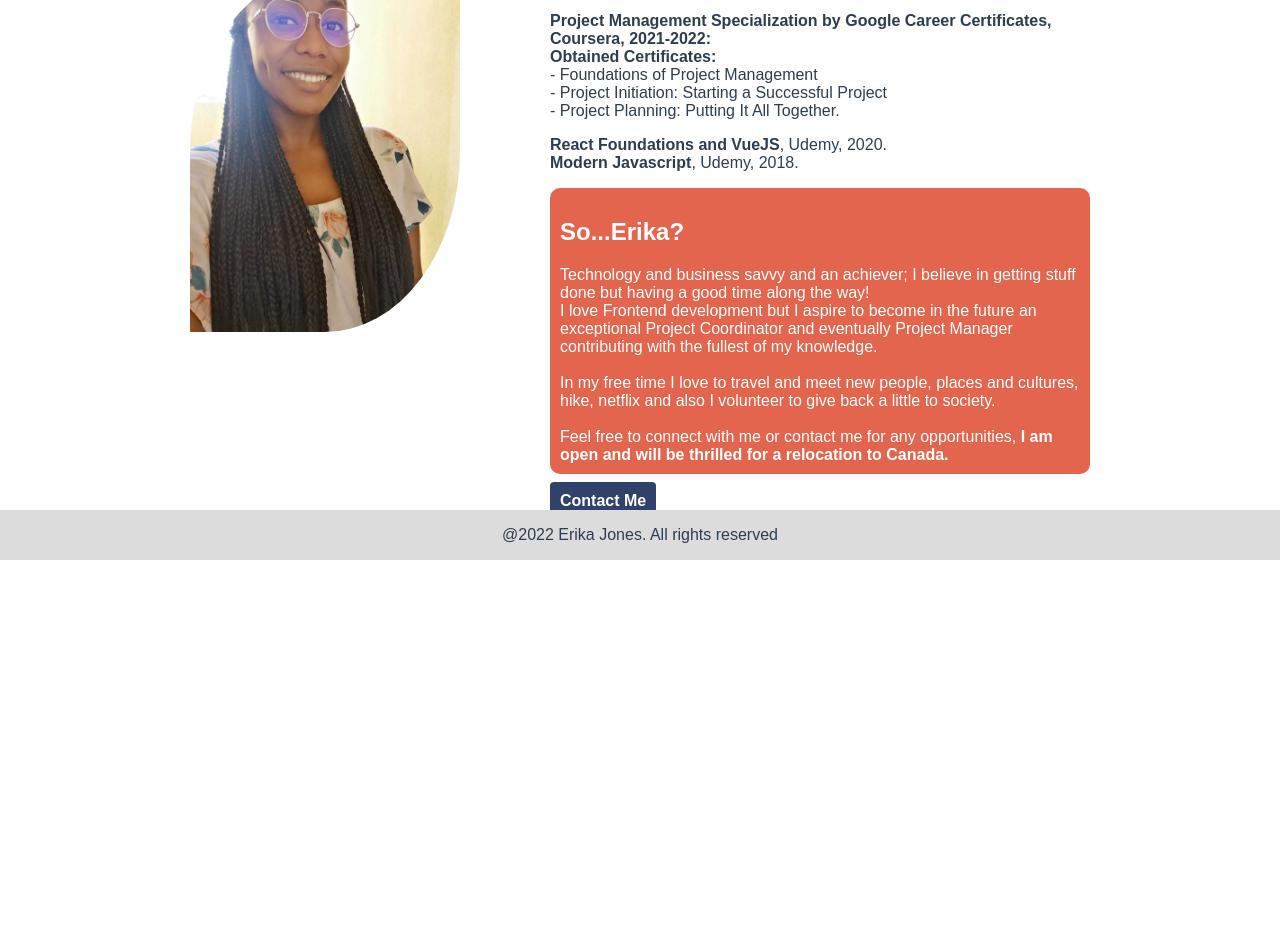
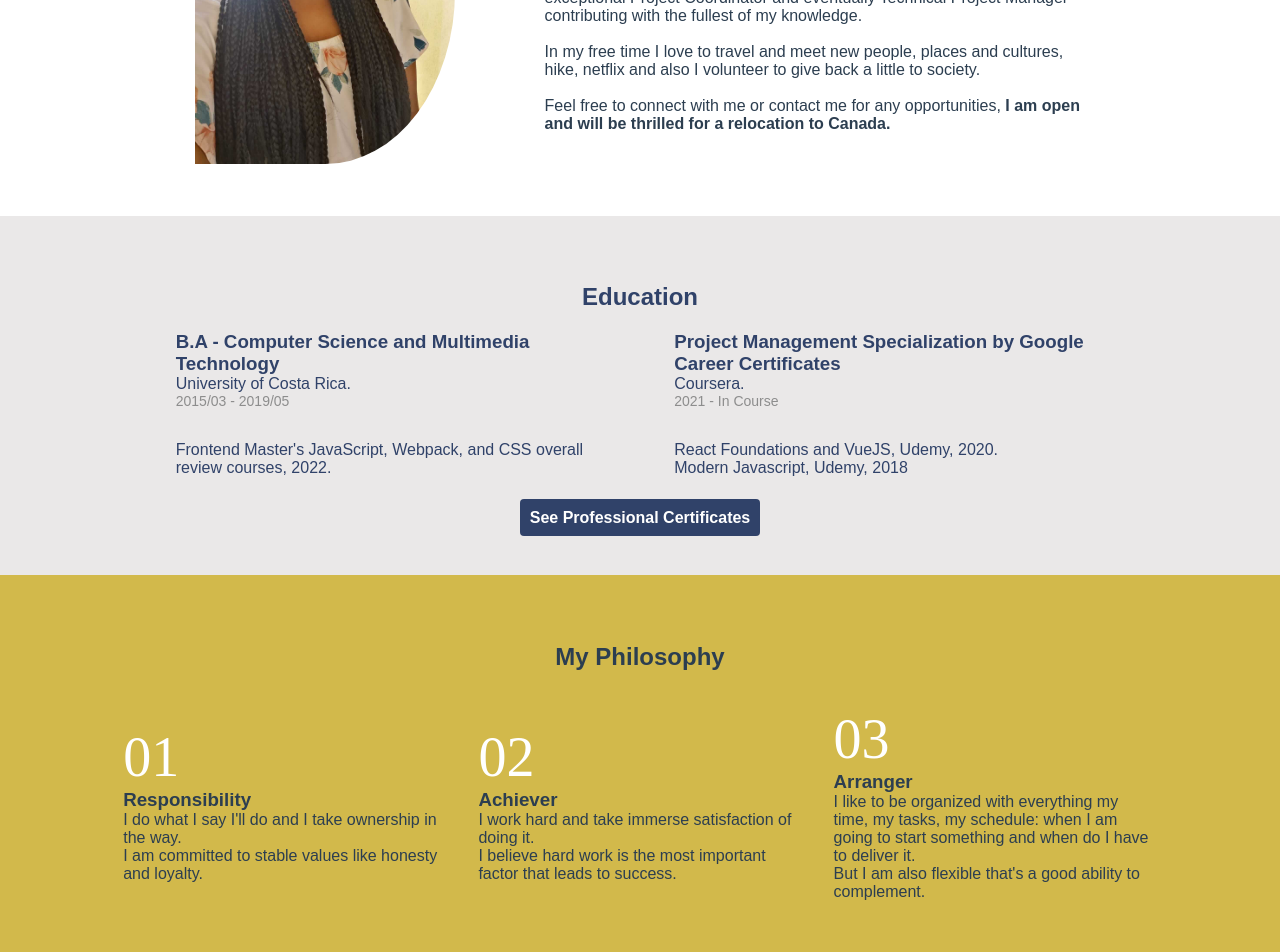
Before and after one commit to erikajns/portfolio, a Vue app: page /about-me in a window 1280 px wide. Shown: the part 280-1232 px from the top of the page. Before the commit the page ends 840 px from the top, so only its background shows below. Built offline with nearby package versions, Linux system fonts and the light colour scheme; a web font is replaced by a local one.

Commit message:
Update About-Me.vue
About Me refactor

```diff
--- a/src/views/About-Me.vue
+++ b/src/views/About-Me.vue
@@ -1,47 +1,16 @@
 <template>
   <div class="about-me container page">
     <div class="about-me__image">
-      <h1>Who is Erika professionally and personally?</h1>
       <img :src="`${publicPath}me.jpeg`" />
     </div>
     <div class="about-me__detail">
-      <div class="about-me__education">
-        <h2 class="pink">Education</h2>
-        <h3 class="no-margins">
-          B.A - Computer Science and Multimedia Technology
-        </h3>
-        <p class="no-margins">University of Costa Rica.</p>
-        <p class="copy-grey no-margins">2015/03 - 2019/05</p>
-        <br />
-        <p class="no-margins">
-          <b class="pink">Current Course:</b> Frontend Master’s JavaScript,
-          Webpack, and CSS overall review courses, 2022.
-        </p>
-        <p>
-          <b
-            >Project Management Specialization by Google Career Certificates,
-            Coursera, 2021-2022:</b
-          >
-          <br />
-          <b>Obtained Certificates:</b>
-          <br />
-          - Foundations of Project Management <br />
-          - Project Initiation: Starting a Successful Project <br />
-          - Project Planning: Putting It All Together.
-        </p>
-        <p>
-          <b>React Foundations and VueJS</b>, Udemy, 2020. <br />
-          <b>Modern Javascript</b>, Udemy, 2018.
-        </p>
-      </div>
-
-      <div class="about-me__personal">
-        <h2>So...Erika?</h2>
+      <div class="about-me__general-information">
+        <h1>Who is Erika professionally and personally?</h1>
         <p class="no-margins">
           Technology and business savvy and an achiever; I believe in getting
           stuff done but having a good time along the way!<br />
           I love Frontend development but I aspire to become in the future an
-          exceptional Project Coordinator and eventually Project Manager
+          exceptional Project Coordinator and eventually Technical Project Manager
           contributing with the fullest of my knowledge.<br /><br />
           In my free time I love to travel and meet new people, places and
           cultures, hike, netflix and also I volunteer to give back a little to
@@ -50,10 +19,75 @@
           <b>I am open and will be thrilled for a relocation to Canada.</b>
         </p>
       </div>
-      <br />
-      <a :href="`mailto:${myMail}`">Contact Me</a>
     </div>
   </div>
+    <div class="about-me__education">
+      <h2>Education</h2>
+      <div class="education">
+      <div class="education__info">
+        <h3 class="no-margins">
+          B.A - Computer Science and Multimedia Technology
+        </h3>
+        <p class="no-margins">University of Costa Rica.</p>
+        <p class="copy-grey no-margins">2015/03 - 2019/05</p>
+      </div>
+      <div class="education__info">
+        <h3 class="no-margins">
+          Project Management Specialization by Google Career Certificates
+        </h3>
+        <p class="no-margins">Coursera.</p>
+        <p class="copy-grey no-margins">2021 - In Course</p>
+      </div>
+      </div>
+      <div class="education">
+      <div class="education__info">
+        Frontend Master's JavaScript, Webpack, and CSS overall review courses, 2022.
+      </div>
+      <div class="education__info">
+        React Foundations and VueJS, Udemy, 2020. <br /> Modern Javascript, Udemy, 2018
+      </div>
+      </div>
+      <a id="about-me__button" href="https://drive.google.com/drive/folders/1OvxS2ue6fDZoO5sDzycT5q1n-MW20w3H?usp=sharing">See Professional Certificates</a>
+    </div>
+    <div class="about-me__philosophy">
+      <h2>My Philosophy</h2>
+    <div class="philosophy">
+      <div class="philosophy__info">
+        <div class="philosophy__info-number">
+          <h2>01</h2>
+        </div>
+        <div class="philosophy__info-description">
+          <h3 class="no-margins">Responsibility</h3>
+          <p class="no-margins">
+            I do what I say I'll do and I take ownership in the way. <br />I am committed to stable values like honesty and loyalty.
+          </p>
+        </div>
+      </div>
+      <div class="philosophy__info">
+        <div class="philosophy__info-number">
+          <h2>02</h2>
+        </div>
+        <div class="philosophy__info-description">
+          <h3 class="no-margins">Achiever</h3>
+          <p class="no-margins">
+            I work hard and take immerse satisfaction of doing it. <br />I believe hard work is the most important factor that leads to success.
+          </p>
+        </div>
+      </div>
+      <div class="philosophy__info">
+        <div class="philosophy__info-number">
+          <h2>03</h2>
+        </div>
+        <div class="philosophy__info-description">
+          <h3 class="no-margins">Arranger</h3>
+          <p class="no-margins">
+            I like to be organized with everything my time, my tasks, my schedule: when I am going to start something and when do I have to deliver it. <br />But I am also flexible that's a good ability to complement.
+          </p>
+        </div>
+      </div>
+    </div>
+    </div>
+    <div class="about-me__contact-form">FORM</div>
 </template>
 
 <script>
@@ -68,27 +102,68 @@ export default {
 };
 </script>
 
-<style lang="scss" scoped>
+<style lang="scss">
 @import "./../variables.scss";
 
-.pink {
-  color: $pink;
-}
-
-.about-me__personal {
-  background-color: $pink;
-  color: white;
-  padding: 10px;
-  border-radius: 10px;
-}
 .about-me {
   display: flex;
   flex-direction: column;
   max-width: 100vw;
   text-align: left;
   justify-content: center;
+  margin-bottom: 3rem;
 
-  &__image {
+  &__education{
+    color: $blue;
+    background-color: rgb(234, 232, 232);
+    padding: 3rem;
+    text-align: left;
+
+    .education {
+      display: flex;
+      flex-direction: column;
+      max-width: 100vw;
+      margin: 0 auto 2rem;
+    }
+  }
+
+  &__contact-form {
+    background-color: $blue;
+  }
+
+  &__philosophy{
+    background-color: $main-yellow;
+    padding: 3rem;
+    text-align: left;
+
+    .philosophy{
+     display: flex;
+      flex-direction: column;
+      justify-content: center;
+      max-width: 100vw;
+      margin: 0 auto 2rem;
+
+      &__info{
+        margin: 1rem;
+
+        &-number h2{
+          font-size: 3.5rem;
+          margin: 0;
+          font-family: Bree Serif;
+          font-weight: 400;
+          color: white;
+        }
+      }
+    }
+  }
+
+  &__personal {
+  background-color: $pink;
+  color: white;
+  padding: 10px;
+  border-radius: 10px;
+}
+&__image {
     max-width: 100%;
 
     img {
@@ -97,6 +172,10 @@ export default {
     }
   }
 }
+
+.about-me a#about-me__button {
+    background-color: $main-yellow;
+  }
 
 @media (min-width: map-get($grid-breakpoints, "md")) {
   .about-me {
@@ -115,9 +194,42 @@ export default {
     }
     &__image {
       flex: 1;
-      max-width: 25%;
+      max-width: 24%;
       margin-right: 90px;
     }
+
+    &__education{
+       text-align: center;
+    .education {
+      flex-direction: row;
+    justify-content: space-evenly;
+    max-width: 90%;
+    align-items: center;
+    text-align: left;
+    margin: 0 auto 2rem;
+
+    &__info{
+          width: 430px;
+    }
+    }
+  }
+
+  &__philosophy{
+     text-align: center;
+    .philosophy{
+      flex-direction: row;
+      max-width: 90%;
+      align-items: center;
+    text-align: left;
+      margin: 0 auto 2rem;
+
+      &__info{
+          width: 430px;
+    }
+    }
+
+  }
+
   }
 }
 </style>
```
